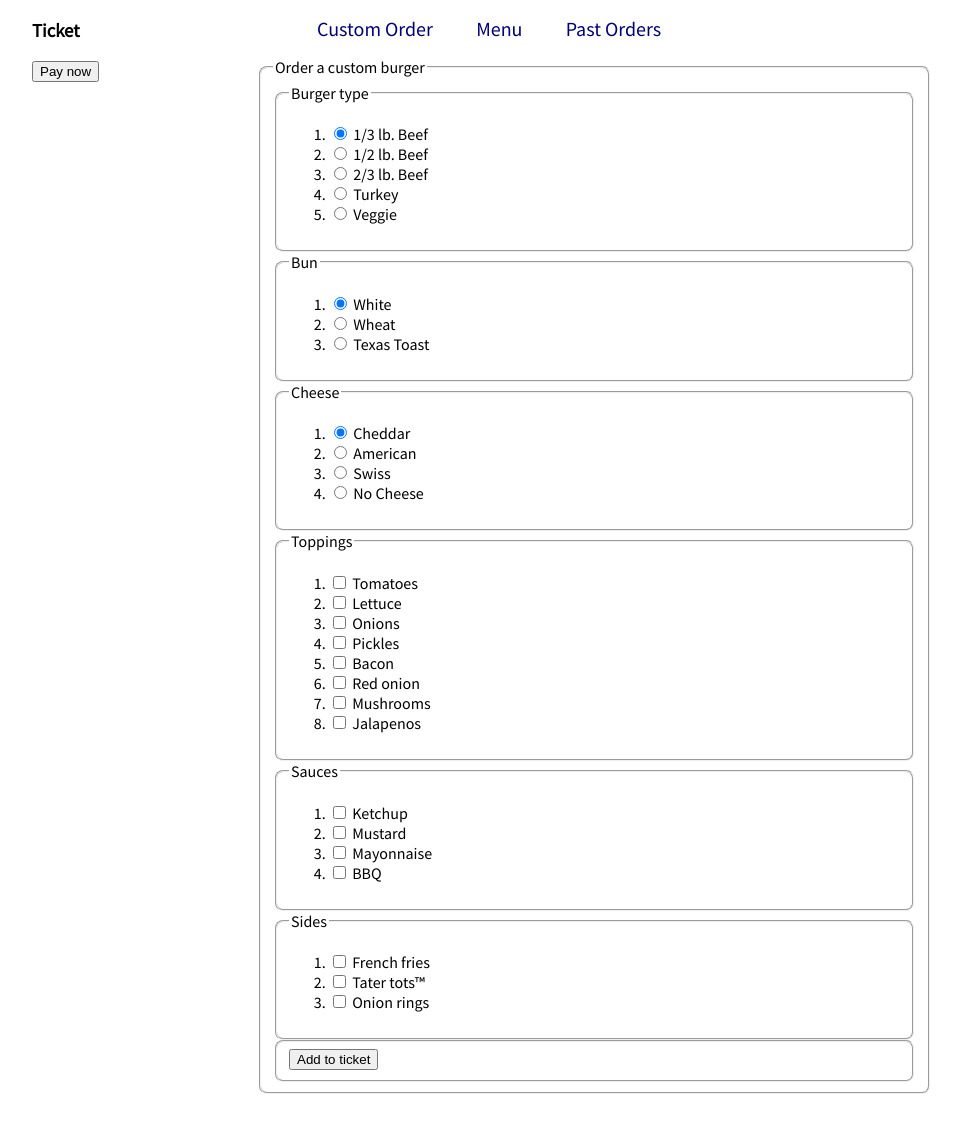
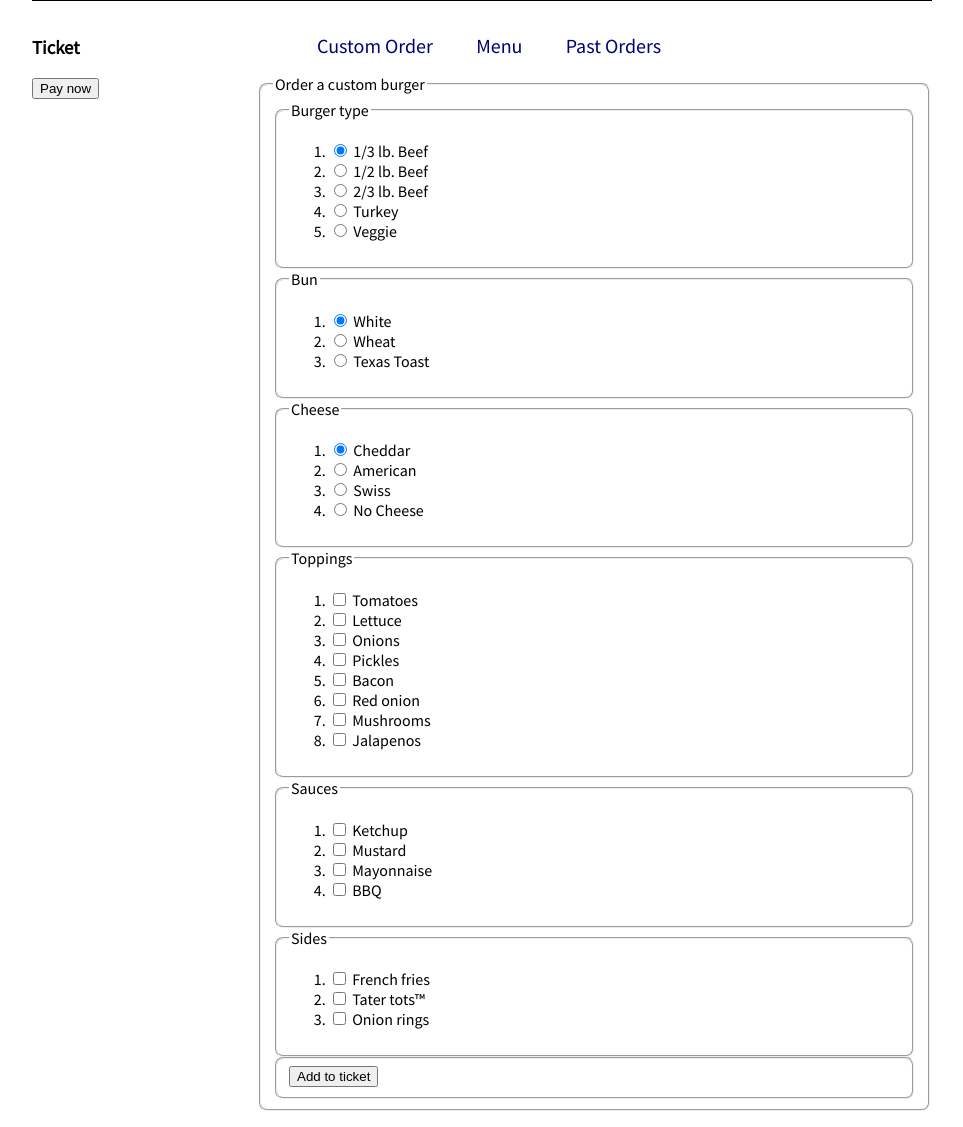
Before and after one commit to aryamccarthy/BurgerBar, a PHP site: page /index.php in a window 1280 px wide. Shown: the part 144-1271 px from the top of the page, without its empty margins (158-1121 px from the left). Before the commit the page ends 1238 px from the top, so only its background shows below. Run offline with PHP 8.4, Linux system fonts and the light colour scheme; data that the repository does not hold is empty; some libraries are stand-ins or nearby versions.

Commit message:
Fixed CSS typo

```diff
--- a/css/stylesheet.css
+++ b/css/stylesheet.css
@@ -25,7 +25,8 @@ body {
 main {
   width: 90%;
   margin: 0 auto;
-  margin-top: 1px solid black;
+  border-top: 1px solid black;
+  padding-top: 1em;
 }
 
 body > header #title {
```
